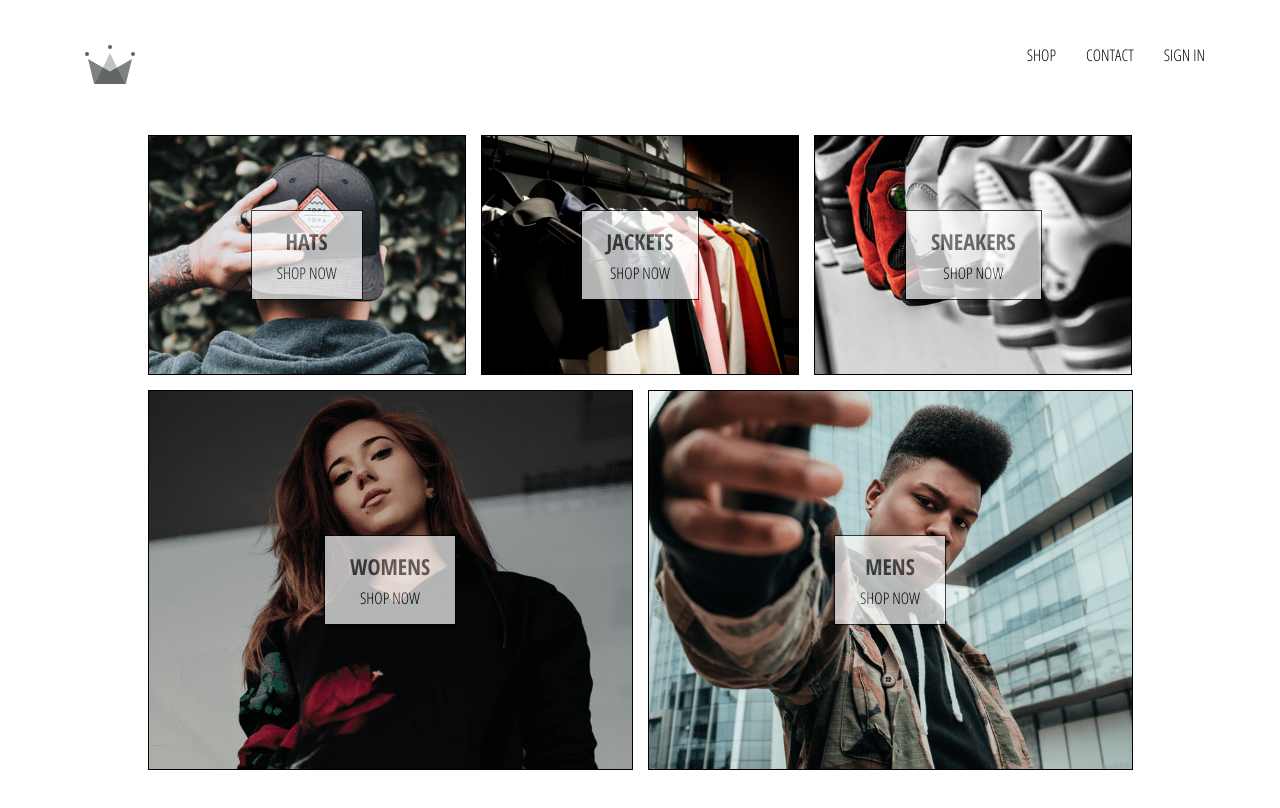
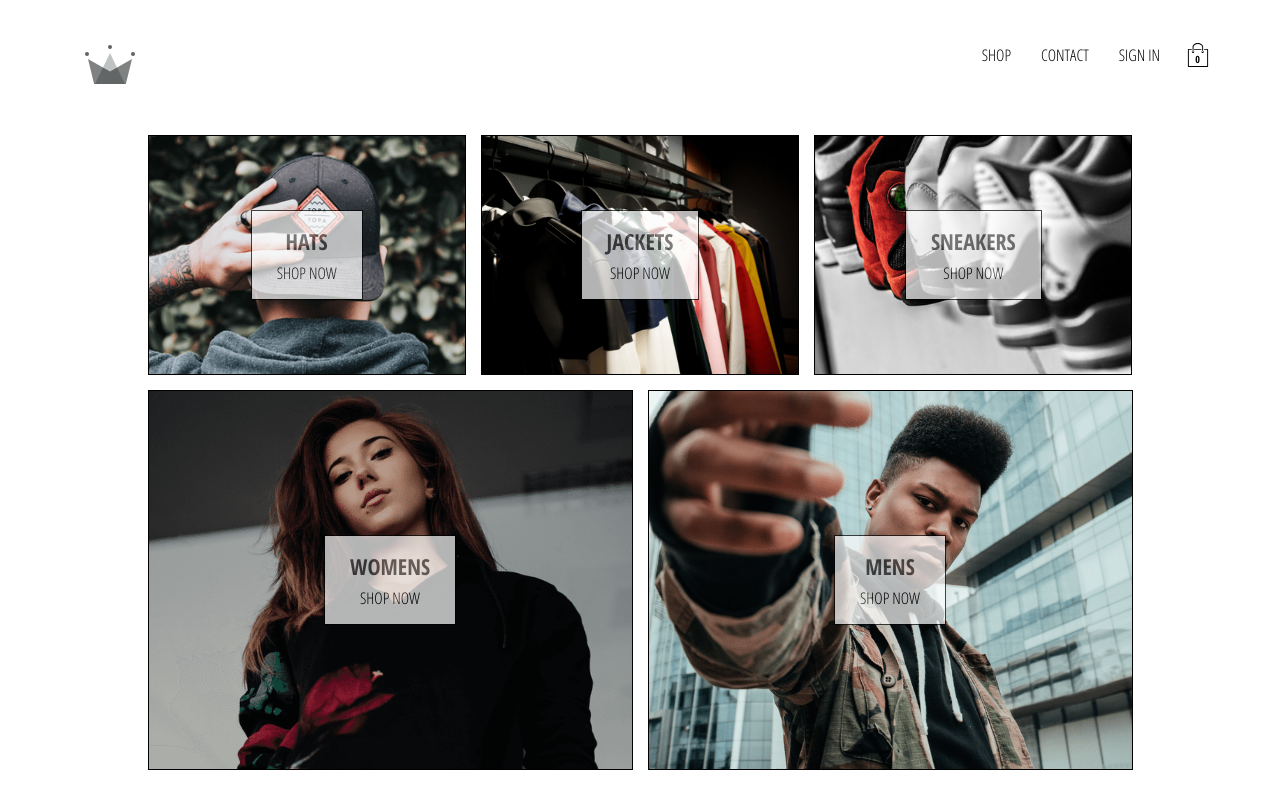
Before and after one commit to MynameisArthur/e_shop, a React (Create React App) app: page / in a window 1280 px wide. Shown: the top 808 px of the page. Built offline with nearby package versions, Linux system fonts and the light colour scheme; no server answers.

Commit message:
added cartIcon and cart dropdown components, implemented cart reducer

```diff
--- /dev/null
+++ b/src/components/cart-dropdown/CartDropdown.component.jsx
@@ -0,0 +1,14 @@
+import React from 'react';
+import './CartDropdown.styles.scss';
+import CustomButton from '../custom-button/CustomButton.component';
+
+const CartDropdown = () => {
+    return (
+        <div className="cart-dropdown">
+            <div className="cart-items"></div>
+            <CustomButton>GO TO CHECKOUT</CustomButton>
+        </div>
+    );
+};
+
+export default CartDropdown;
--- /dev/null
+++ b/src/components/cart-dropdown/CartDropdown.styles.scss
@@ -0,0 +1,24 @@
+.cart-dropdown {
+    position: absolute;
+    width: 240px;
+    height: 340px;
+    display: flex;
+    flex-direction: column;
+    padding: 20px;
+    border: 1px solid black;
+    background-color: white;
+    top: 90px;
+    right: 40px;
+    z-index: 5;
+
+    .cart-items {
+        height: 240px;
+        display: flex;
+        flex-direction: column;
+        overflow-x: hidden;
+    }
+
+    button {
+        margin-top: auto;
+    }
+}
--- /dev/null
+++ b/src/components/cart-icon/CartIcon.component.jsx
@@ -0,0 +1,20 @@
+import React from 'react';
+import './CartIcon.styles.scss';
+import {ReactComponent as ShoppingIcon} from '../../assets/shopping-bag.svg';
+import {connect} from 'react-redux';
+import {toggleCartHidden} from '../../redux/cart/cart.actions';
+
+const CartIcon = ({toggleCartHidden}) => {
+    return (
+        <div className="cart-icon" onClick={toggleCartHidden}>
+            <ShoppingIcon className="shopping-icon" />
+            <span className="item-count">0</span>
+        </div>
+    );
+};
+
+const mapDispatchToProps = (dispatch) => ({
+    toggleCartHidden: () => dispatch(toggleCartHidden()),
+});
+
+export default connect(null, mapDispatchToProps)(CartIcon);
--- /dev/null
+++ b/src/components/cart-icon/CartIcon.styles.scss
@@ -0,0 +1,21 @@
+.cart-icon {
+    width: 45px;
+    height: 45px;
+    position: relative;
+    display: flex;
+    align-items: center;
+    justify-content: center;
+    cursor: pointer;
+
+    .shopping-icon {
+        width: 24px;
+        height: 24px;
+    }
+
+    .item-count {
+        position: absolute;
+        font-size: 10px;
+        font-weight: bold;
+        bottom: 12px;
+    }
+}
--- a/src/components/header/Header.component.jsx
+++ b/src/components/header/Header.component.jsx
@@ -4,8 +4,10 @@
 import {auth} from '../../firebase/firebase.utils';
 import {ReactComponent as Logo} from '../../assets/crown.svg';
 import {connect} from 'react-redux';
+import CartIcon from '../cart-icon/CartIcon.component';
+import CartDropdown from '../cart-dropdown/CartDropdown.component';
 
-const Header = ({currentUser}) => {
+const Header = ({currentUser, hidden}) => {
     return (
         <div className="header">
             <Link to="/" className="logo-container">
@@ -27,12 +29,15 @@
                         SIGN IN
                     </Link>
                 )}
+                <CartIcon />
             </div>
+            {hidden ? null : <CartDropdown />}
         </div>
     );
 };
-const mapStateToProps = (state) => ({
-    currentUser: state.user.currentUser,
+const mapStateToProps = ({user: {currentUser}, cart: {hidden}}) => ({
+    currentUser,
+    hidden,
 });
 
 export default connect(mapStateToProps)(Header);
--- /dev/null
+++ b/src/redux/cart/cart.actions.js
@@ -0,0 +1,5 @@
+import {CartActionTypes as types} from './cart.types';
+
+export const toggleCartHidden = () => ({
+    type: types.TOGGLE_CART_HIDDEN,
+});
--- /dev/null
+++ b/src/redux/cart/cart.reducer.js
@@ -0,0 +1,18 @@
+import {CartActionTypes as types} from './cart.types';
+const INITIAL_STATE = {
+    hidden: true,
+};
+
+const cartReducer = (state = INITIAL_STATE, action) => {
+    switch (action.type) {
+        case types.TOGGLE_CART_HIDDEN:
+            return {
+                ...state,
+                hidden: !state.hidden,
+            };
+        default:
+            return state;
+    }
+};
+
+export default cartReducer;
--- /dev/null
+++ b/src/redux/cart/cart.types.js
@@ -0,0 +1,3 @@
+export const CartActionTypes = {
+    TOGGLE_CART_HIDDEN: 'TOGGLE_CART_HIDDEN',
+};
--- a/src/redux/root-reducer.js
+++ b/src/redux/root-reducer.js
@@ -1,6 +1,8 @@
 import {combineReducers} from 'redux';
 import userReducer from './user/user.reducer';
+import cartReducer from './cart/cart.reducer';
 
 export default combineReducers({
     user: userReducer,
+    cart: cartReducer,
 });
```
